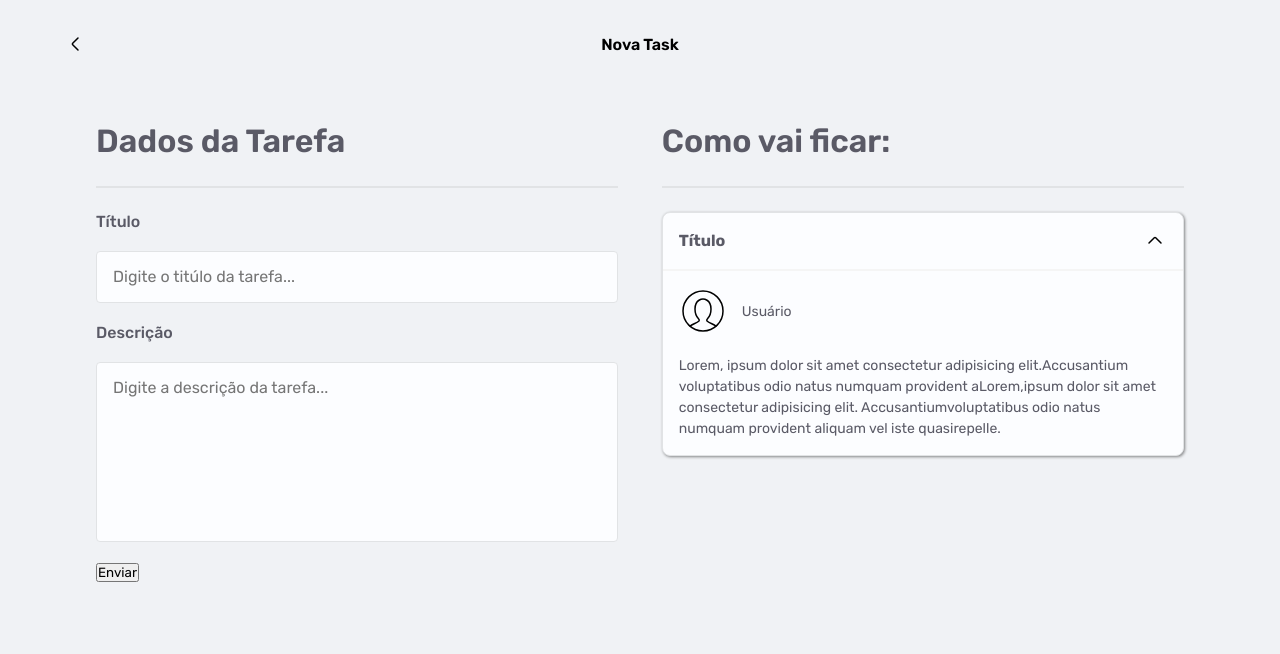
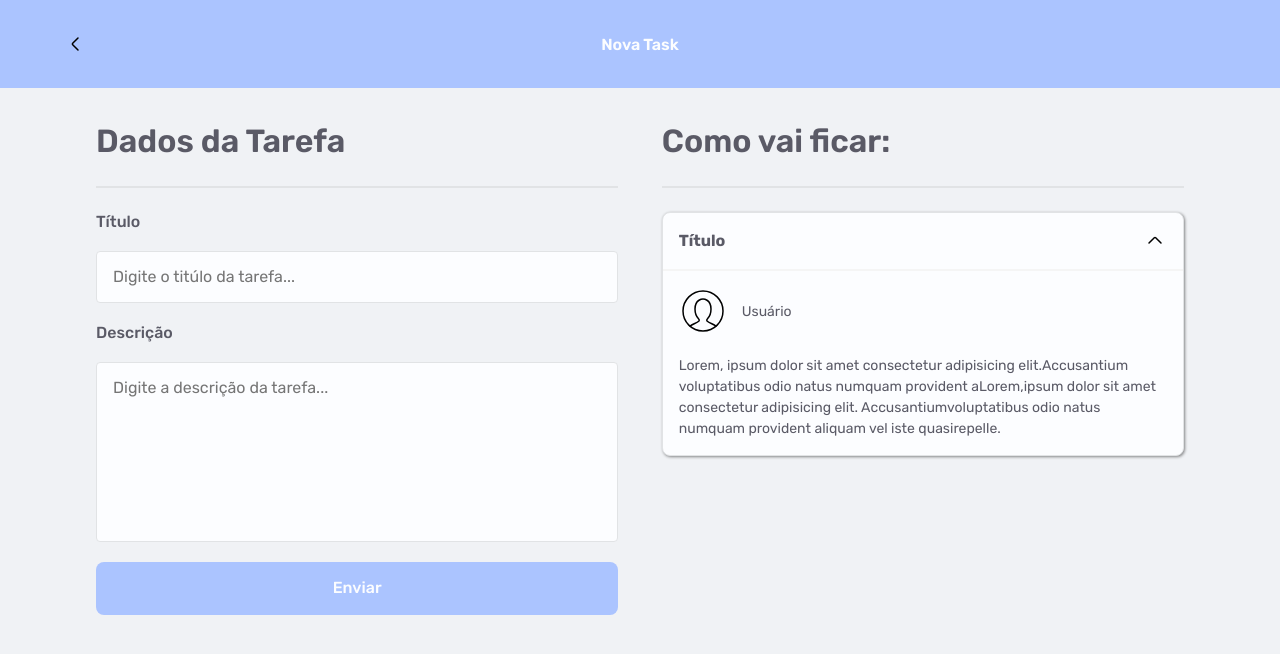
Before and after one commit to xpedroleonardo/Tasks, a React (Create React App) app: page /new in a window 1280 px wide. Shown: the top 654 px of the page. Built offline with nearby package versions, Linux system fonts and the light colour scheme.

Commit message:
creating function to show text on card

```diff
--- a/src/components/Header/styles.ts
+++ b/src/components/Header/styles.ts
@@ -13,8 +13,8 @@ export const HeaderGrid = styled.section`
   }
 
   h1 {
+    color: var(--text-white);
     justify-self: center;
-
     font-weight: 600;
     font-size: 1rem;
   }
--- a/src/pages/Home/index.tsx
+++ b/src/pages/Home/index.tsx
@@ -39,7 +39,7 @@ function Home() {
           <New>
             <Link to="/new" className="">
               <img src={plusImg} alt="Nova task" />
-              Nova tarefa
+              Nova task
             </Link>
           </New>
 
--- a/src/pages/Home/styles.ts
+++ b/src/pages/Home/styles.ts
@@ -11,6 +11,7 @@ export const SectionHeader = styled.section`
     justify-self: center;
     font-weight: bold;
     font-size: 1.05rem;
+    color: var(--text-white);
   }
 
   aside {
@@ -19,6 +20,7 @@ export const SectionHeader = styled.section`
 
     img {
       width: 3rem;
+      fill: azure;
     }
   }
 `;
@@ -37,9 +39,9 @@ export const New = styled.div`
   justify-content: flex-end;
 
   a {
+    background: var(--primary);
     text-decoration: none;
-    color: #000;
-    font-weight: bold;
+    font-weight: 500;
     font-size: 1rem;
 
     display: flex;
@@ -50,9 +52,14 @@ export const New = styled.div`
     gap: 0.7rem;
     width: fit-content;
 
-    border: 2px solid #000000;
+    border: 1px solid var(--border);
     border-radius: 8px;
-    color: var(--text-gray);
+    color: var(--text-white);
+    transition: 0.5s all;
+
+    :hover {
+      filter: brightness(0.9);
+    }
   }
 `;
 
--- a/src/pages/New/index.tsx
+++ b/src/pages/New/index.tsx
@@ -1,4 +1,4 @@
-import { useState } from "react";
+import { FormEvent, useState } from "react";
 import Header from "../../components/Header";
 
 import avatarImg from "../../assets/images/avatar.svg";
@@ -10,13 +10,37 @@ import {
   Collapse,
   TitleCollapse,
   DescriptionCollapse,
+  Button,
 } from "./styles";
 
 function New() {
-  const [description, setDescription] = useState("");
+  // const [title, setTitle] = useState("");
+  // const [description, setDescription] = useState("");
 
-  function text(params: EventTarget & HTMLInputElement) {
-    console.log(params.value);
+  function formPrevent(event: FormEvent) {
+    event.preventDefault();
+  }
+
+  function inputCollapseTextEffect({ value }: EventTarget & HTMLInputElement) {
+    let text = document.getElementById("titleCollapse");
+    if (text) text.textContent = value;
+
+    if (text?.textContent === "") text.textContent = "Título";
+  }
+
+  function textAreaCollapseTextEffect({
+    value,
+  }: EventTarget & HTMLTextAreaElement) {
+    let text = document.getElementById("descriptionCollapse");
+    if (text) text.textContent = value;
+
+    if (text?.textContent === "") {
+      text.textContent = `Lorem, ipsum dolor sit amet consectetur adipisicing elit.
+      Accusantium voluptatibus odio natus numquam provident
+      aLorem, ipsum dolor sit amet consectetur adipisicing elit.
+      Accusantium voluptatibus odio natus numquam provident
+      aliquam vel iste quasi repelle.`;
+    }
   }
 
   return (
@@ -24,7 +48,7 @@ function New() {
       <Header title="Nova Task" />
       <div className="container">
         <Main>
-          <form action="" autoComplete="off">
+          <form action="" onSubmit={formPrevent} autoComplete="off">
             <fieldset>
               <legend>Dados da Tarefa</legend>
 
@@ -33,7 +57,7 @@ function New() {
               <Group>
                 <label htmlFor="title">Título</label>
                 <input
-                  onChange={(event) => text(event.target)}
+                  onChange={(event) => inputCollapseTextEffect(event.target)}
                   placeholder="Digite o titúlo da tarefa..."
                   type="text"
                   name="title"
@@ -46,6 +70,7 @@ function New() {
                 <label htmlFor="description">Descrição</label>
                 <textarea
                   required
+                  onChange={(event) => textAreaCollapseTextEffect(event.target)}
                   placeholder="Digite a descrição da tarefa..."
                   maxLength={255}
                   name="description"
@@ -53,7 +78,7 @@ function New() {
                 ></textarea>
               </Group>
               <div className="button">
-                <button type="submit">Enviar</button>
+                <Button type="submit">Enviar</Button>
               </div>
             </fieldset>
           </form>
@@ -64,16 +89,16 @@ function New() {
 
             <Collapse>
               <TitleCollapse>
-                <span>Título</span>
-                <img src={chevronUpImg} draggable="false" />
+                <span id="titleCollapse">Título</span>
+                <img src={chevronUpImg} alt="" draggable="false" />
               </TitleCollapse>
               <DescriptionCollapse>
                 <div className="creator">
-                  <img src={avatarImg} draggable="false" />
+                  <img src={avatarImg} alt="" draggable="false" />
                   <span>Usuário</span>
                 </div>
 
-                <p>
+                <p id="descriptionCollapse">
                   Lorem, ipsum dolor sit amet consectetur adipisicing
                   elit.Accusantium voluptatibus odio natus numquam provident
                   aLorem,ipsum dolor sit amet consectetur adipisicing elit.
--- a/src/pages/New/styles.ts
+++ b/src/pages/New/styles.ts
@@ -81,6 +81,25 @@ export const Group = styled.div`
     font-size: 1rem;
     line-height: 24px;
     padding: 13px 16px;
+
+    ::-webkit-scrollbar {
+      display: block;
+      width: 3px;
+    }
+
+    ::-webkit-scrollbar-thumb {
+      background-color: var(--text-gray);
+    }
+
+    ::-webkit-scrollbar-track-piece:start {
+      background: transparent;
+      margin-top: 20px;
+    }
+
+    ::-webkit-scrollbar-track-piece:end {
+      background: transparent;
+      margin-bottom: 20px;
+    }
   }
 `;
 
@@ -136,3 +155,29 @@ export const DescriptionCollapse = styled.main`
     color: var(--text-gray);
   }
 `;
+
+export const Button = styled.button`
+  width: 100%;
+  font-size: 1rem;
+  font-weight: 500;
+  line-height: 1.5rem;
+  border: 0;
+
+  display: flex;
+  justify-content: center;
+  align-items: center;
+
+  padding: 0.9rem 0.8rem;
+  background: var(--primary);
+  color: var(--text-white);
+  border-radius: 8px;
+  transition: 0.5s all;
+
+  :hover {
+    filter: brightness(0.9);
+  }
+
+  @media (max-width: 700px) {
+    line-height: 24px;
+  }
+`;
--- a/src/styles/global.ts
+++ b/src/styles/global.ts
@@ -5,7 +5,12 @@ export const GlobalStyle = createGlobalStyle`
     --body: #f0f2f5;
     --background: #fcfdff;
     --border: #e1e3e5;
+
+    --primary: #abc4ff;
+
+    --text-white: #fcfdff;
     --text-gray: #5a5a66;
+
   }
 
   * {
@@ -13,6 +18,10 @@ export const GlobalStyle = createGlobalStyle`
     margin: 0;
     box-sizing: border-box;
     font-family: "Rubik", sans-serif;
+  }
+
+  header {
+    background: var(--primary);
   }
 
   body {
@@ -27,6 +36,22 @@ export const GlobalStyle = createGlobalStyle`
     width: min(1240px, 90vw);
     margin: 0 auto;
   }
+
+  ::-webkit-scrollbar {
+    width: 3px;
+  }
+  ::-webkit-scrollbar,
+  ::-webkit-scrollbar-track {
+    background: var(--body);
+  }
+  ::-webkit-scrollbar-thumb {
+    background: #5a5a66;
+  }
+  ::-webkit-scrollbar,
+  ::-webkit-scrollbar-track {
+    background: var(--body);
+}
+
 
   header {
     width: 100vw;
```
